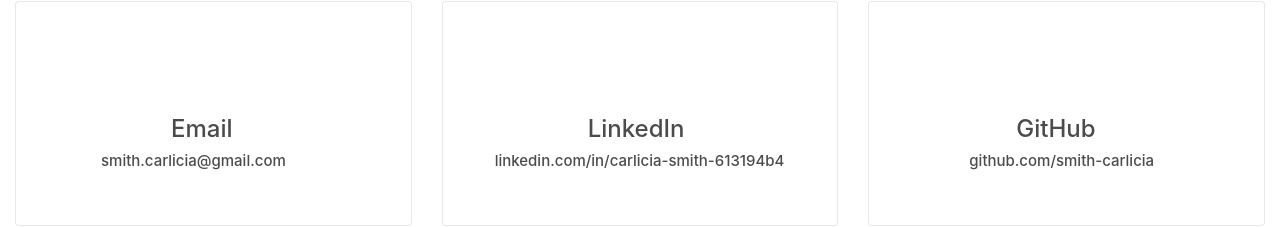
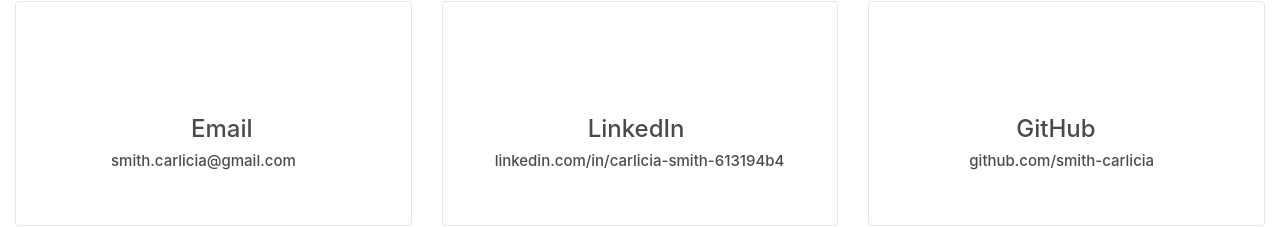
Before and after one commit to smith-carlicia/CarliciaSmith-Portfolio, a React (Create React App) app: page /#/contact in a window 1280 px wide. Shown: the part 223-450 px from the top of the page. Built offline with nearby package versions, Linux system fonts and the light colour scheme.

Commit message:
refactoring margin and padding issues for email

```diff
--- a/src/pages/Contact/contact.css
+++ b/src/pages/Contact/contact.css
@@ -32,7 +32,7 @@
 
 .emhead {
     margin-top: 20px;
-    margin-left: 155px;
+    margin-left: 175px;
     color: black;
 }
 
@@ -51,7 +51,7 @@
 }
 
 .em {
-    margin-left: 85px;
+    margin-left: 95px;
     color: black;
     font-size: 15px;
 }
```
